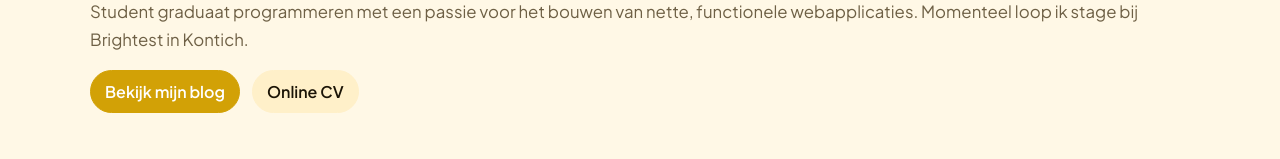
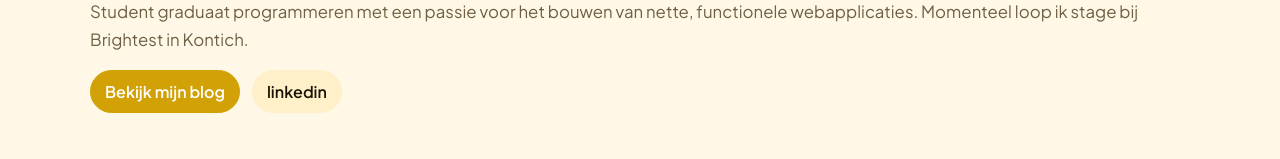
Before and after one commit to brahimElMossaoui/portfolio, a React (Vite) app: page / in a window 1280 px wide. Shown: the part 289-448 px from the top of the page. Built offline with nearby package versions, Linux system fonts and the light colour scheme.

Commit message:
online cv aangepast

```diff
--- a/src/pages/Home.tsx
+++ b/src/pages/Home.tsx
@@ -25,7 +25,7 @@ export default function Home() {
               Bekijk mijn blog
             </Link>
             <a className="btn btn-secondary" href={linkedinUrl} target="_blank" rel="noreferrer">
-              Online CV
+              linkedin
             </a>
           </div>
         </div>
```
